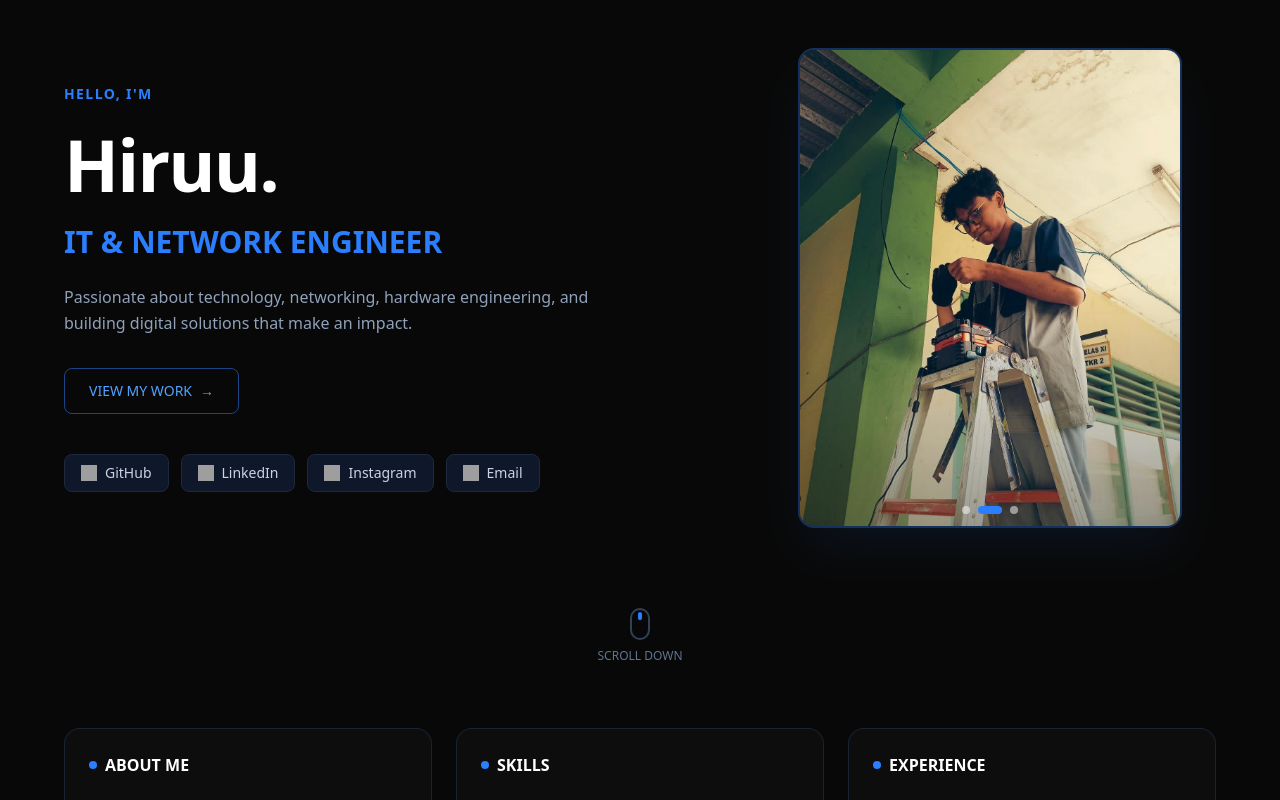
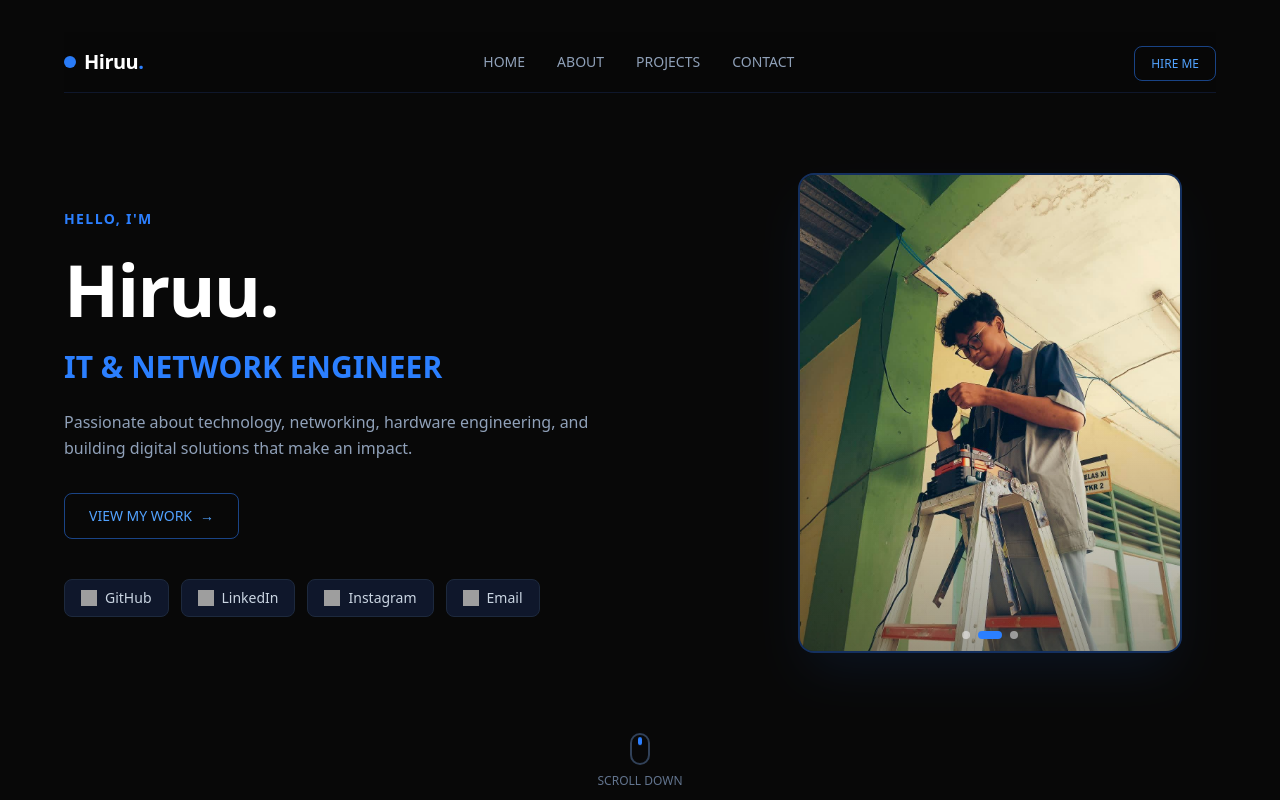
Before and after one commit to hylxzzh/Hiruu_portofolio, a Next.js app: page / in a window 1280 px wide. Shown: the top 800 px of the page. Built offline with nearby package versions, Linux system fonts and the light colour scheme; grey boxes are pictures that could not be loaded.

Commit message:
hiru nambahin navbar

```diff
--- a/app/page.tsx
+++ b/app/page.tsx
@@ -31,6 +31,30 @@ export default function Home() {
 
   return (
     <div className="min-h-screen bg-[#080808] text-slate-200 font-sans selection:bg-blue-600 selection:text-white px-4 sm:px-8 lg:px-16 max-w-7xl mx-auto space-y-16 py-8">
+
+      {/* NAVBAR */}
+      <header className="flex justify-between items-center py-4 border-b border-slate-900 sticky top-0 bg-[#080808]/80 backdrop-blur-md z-50">
+        <div className="text-xl font-bold tracking-tight text-white flex items-center gap-2">
+          <span className="w-3 h-3 rounded-full bg-blue-500 animate-pulse"></span>
+          <span>Hiruu<span className="text-blue-500">.</span></span>
+        </div>
+
+        <nav className="hidden md:flex items-center gap-8 text-sm font-medium text-slate-400">
+          <a href="#home" className="hover:text-blue-400 transition">HOME</a>
+          <a href="#about" className="hover:text-blue-400 transition">ABOUT</a>
+          <a href="#projects" className="hover:text-blue-400 transition">PROJECTS</a>
+          <a href="#contact" className="hover:text-blue-400 transition">CONTACT</a>
+        </nav>
+
+        <div>
+          <a
+            href="#contact"
+            className="px-4 py-2 text-xs border border-blue-500/50 text-blue-400 rounded-lg hover:bg-blue-500/10 transition font-medium"
+          >
+            HIRE ME
+          </a>
+        </div>
+      </header>
 
       {/* HERO SECTION */}
       <section id="home" className="grid grid-cols-1 lg:grid-cols-12 gap-12 items-center pt-4">
```
